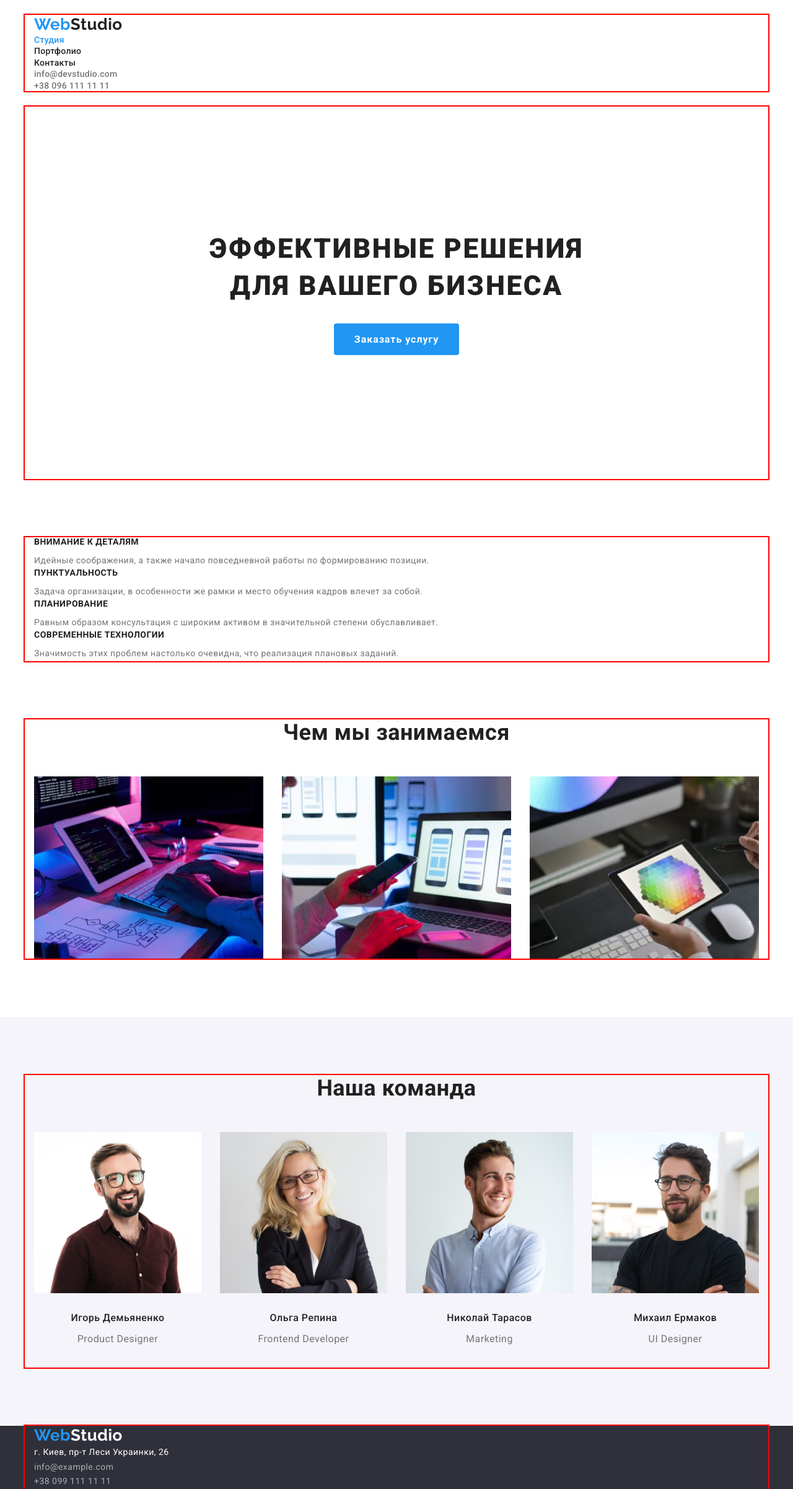
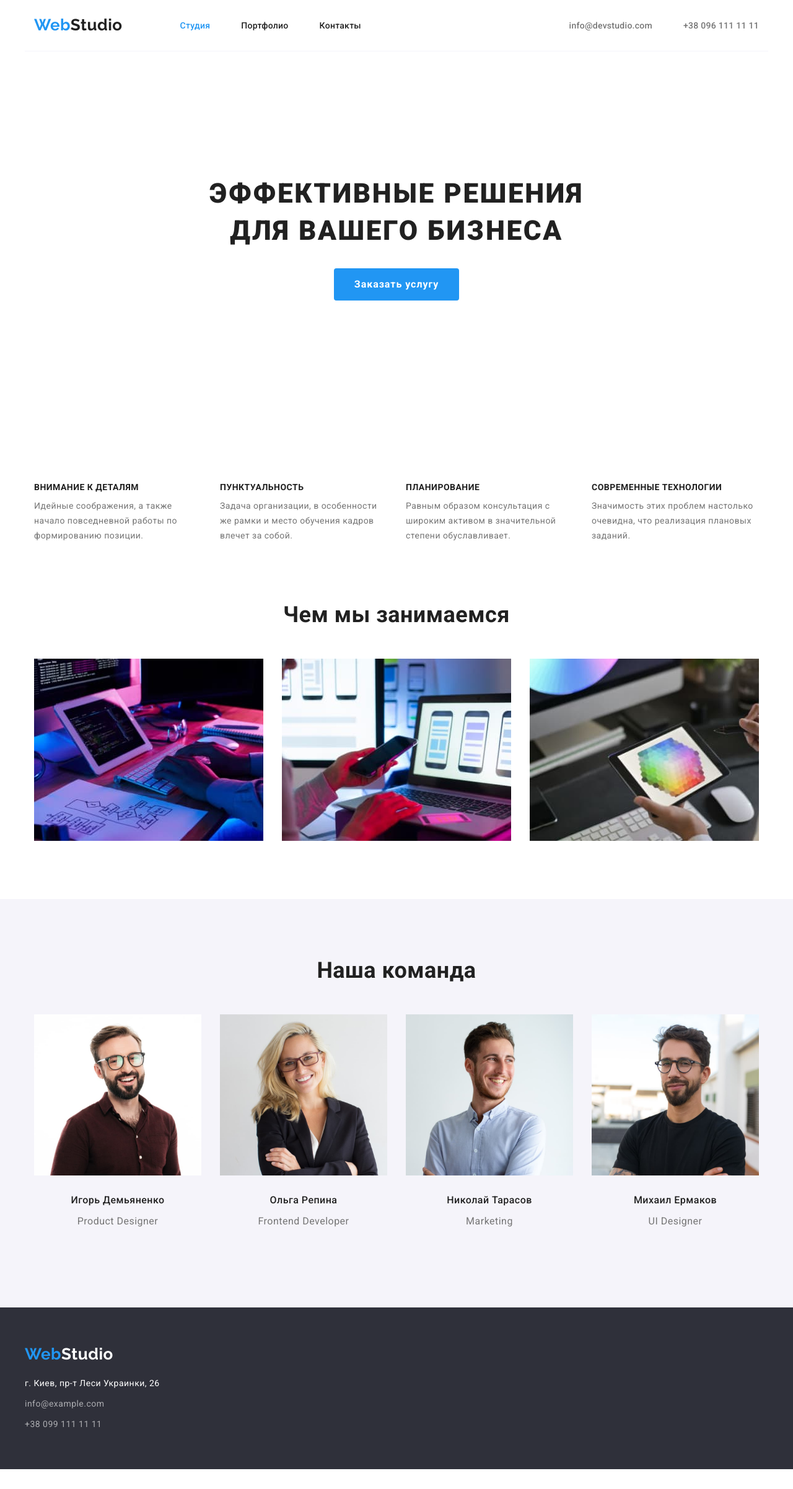
Before and after one commit to Krenichniy/goit-markup-hw-03, a plain HTML site: page index.html in a window 1280 px wide. Shown: the whole page at 62% size. After the commit the page ends 2371 px from the top, so only its background shows below. Drawn offline with nearby package versions, Linux system fonts and the light colour scheme.

Commit message:
Задал flex всем элементам, которым надо в тз. Создал сетки. добавил падинги

```diff
--- a/css/styles.css
+++ b/css/styles.css
@@ -20,7 +20,6 @@ width=1px height=1px  */
   --footer-section-color: #2f303a;
   --workers-section-color: #f5f4fa;
   --lower-contacts-color: rgba(255, 255, 255, 0.6);
-  --portfolio-section-color: #e5e5e5;
 }
 
 body {
@@ -37,24 +36,32 @@ img {
 
 /* Оформление хедера */
 header {
-  padding-top: 24px;
-  padding-bottom: 25px;
+}
+.header-container {
+  display: flex;
+  align-items: center;
+
+  border-bottom: 1px solid var(--secondary-white-color);
 }
 .container {
   width: 1200px;
   padding: 0 15px;
   margin-left: auto;
   margin-right: auto;
-  outline: 2px solid red;
 }
 /* Logo */
 .logo,
+.references-link,
 .link {
   color: var(--header-text-color);
 
   text-decoration: none;
 }
 .logo {
+  margin-right: 93px;
+  padding-top: 24px;
+  padding-bottom: 25px;
+
   font-family: Raleway, sans-serif;
   font-weight: 700;
   font-size: 26px;
@@ -64,22 +71,49 @@ header {
   color: var(--hover-text-color);
 }
 /* Nav */
-.references .link {
+
+.navigation {
+  display: flex;
+  align-items: center;
+}
+
+.references {
+  display: flex;
+}
+
+.references-link {
+  padding-top: 32px;
+  padding-bottom: 32px;
+
   font-weight: 500;
   font-size: 14px;
   line-height: 1.14;
   letter-spacing: 0.02em;
 }
-.references .link:hover,
-.references .link:focus {
+.references-link:hover,
+.references-link:focus {
   color: var(--hover-text-color);
 }
-.references .link.current {
+.references-link.current {
   color: var(--hover-text-color);
 }
+
+.references-item:not(:last-child) {
+  margin-right: 50px;
+}
+
 /* Contacts */
+.contacts {
+  display: flex;
+}
+.header-connect {
+  margin-left: auto;
+}
 .contacts .link {
   color: currentColor;
+
+  padding-top: 32px;
+  padding-bottom: 32px;
 
   font-weight: 500;
   font-size: 14px;
@@ -89,6 +123,15 @@ header {
 .contacts .link:hover,
 .contacts .link:focus {
   color: var(--hover-text-color);
+}
+
+.contacts-item:not(:last-child) {
+  margin-right: 50px;
+}
+
+.contacts-item {
+  padding-top: 32px;
+  padding-bottom: 32px;
 }
 
 .list {
@@ -109,7 +152,6 @@ header {
   padding: 200px 15px;
 
   text-align: center;
-  outline: 2px solid red;
 }
 .hero-title {
   margin-top: 0;
@@ -137,8 +179,20 @@ header {
   text-align: center;
 }
 /* Качества */
+
 .qualities {
   margin-bottom: 94px;
+}
+
+.qualities-list {
+  display: flex;
+  flex-wrap: wrap;
+  margin-left: -30px;
+}
+
+.qualities-item {
+  flex-basis: calc(100% / 4 - 30px);
+  margin-left: 30px;
 }
 .qualities .title {
   margin-top: 0;
@@ -168,14 +222,11 @@ header {
 }
 
 .technologies-item {
-  width: calc(100% / 3 - 30px);
+  flex-basis: calc(100% / 3 - 30px);
   margin-left: 30px;
 }
 /* Сотрудники */
-.workers-section {
-  padding-top: 94px;
-  padding-bottom: 94px;
-
+.workers {
   background-color: var(--workers-section-color);
 }
 
@@ -186,7 +237,7 @@ header {
 }
 
 .workers-item {
-  width: calc(100% / 4 - 30px);
+  flex-basis: calc(100% / 4 - 30px);
   margin-left: 30px;
 }
 
@@ -237,6 +288,10 @@ header {
 .footer {
   background-color: var(--footer-section-color);
 }
+.footer-container {
+  padding: 60px 0;
+}
+
 .footer-logo {
   color: var(--primary-white-color);
 
@@ -249,6 +304,9 @@ header {
 .location {
   color: var(--primary-white-color);
 
+  margin-top: 20px;
+  margin-bottom: 9px;
+
   font-style: normal;
   font-size: 14px;
   line-height: 1.71;
@@ -259,6 +317,10 @@ header {
 
   font-size: 14px;
   line-height: 1.71;
+}
+
+.lower-contacts-item:not(:last-child) {
+  margin-bottom: 9px;
 }
 
 /* Страница Портфолио*/
@@ -287,11 +349,31 @@ header {
 
 /* Примеры работ */
 .portfolio {
-  background-color: var(--portfolio-section-color);
+  background-color: var(--primary-white-color);
 }
 .buttons {
   margin-bottom: 50px;
+  display: flex;
+  justify-content: center;
 }
+
+.buttons-item:not(:first-child) {
+  margin-left: 8px;
+}
+
+.labors {
+  display: flex;
+  flex-wrap: wrap;
+  margin-left: -30px;
+  margin-bottom: -30px;
+}
+
+.labors-part {
+  flex-basis: calc(100% / 9 -30px);
+  margin-left: 30px;
+  margin-bottom: 30px;
+}
+
 .labors .title {
   margin-top: 0;
   margin-bottom: 4px;
@@ -314,5 +396,23 @@ header {
   line-height: 1.87;
 }
 .labors-item {
-  padding: 20px 0;
+  padding: 20px 24px;
+  border-left: 1px solid var(--secondary-white-color);
+  border-right: 1px solid var(--secondary-white-color);
+  border-bottom: 1px solid var(--secondary-white-color);
 }
+
+/* Спрятанные элементы */
+.visually-hidden {
+  position: absolute;
+  width: 1px;
+  height: 1px;
+  margin: -1px;
+  border: 0;
+  padding: 0;
+
+  white-space: nowrap;
+  clip-path: inset(100%);
+  clip: rect(0 0 0 0);
+  overflow: hidden;
+}
--- a/index.html
+++ b/index.html
@@ -25,23 +25,33 @@
   <body>
     <!-- Хедер с панелью нав и контактами -->
     <header>
-      <div class="container">
-        <nav>
+      <div class="container header-container">
+        <nav class="navigation">
           <a lang="en" href="./index.html" class="logo">
             <span class="logo-part" lang="en">Web</span>Studio
           </a>
 
           <ul class="references list">
-            <li><a href="./index.html" class="link current">Студия</a></li>
-            <li><a href="./portfolio.html" class="link">Портфолио</a></li>
-            <li><a href="" class="link">Контакты</a></li>
+            <li class="references-item">
+              <a href="./index.html" class="references-link current">Студия</a>
+            </li>
+            <li class="references-item">
+              <a href="./portfolio.html" class="references-link">Портфолио</a>
+            </li>
+            <li class="references-item"><a href="" class="references-link">Контакты</a></li>
           </ul>
         </nav>
 
-        <ul class="contacts list">
-          <li><a href="mailto:info@devstudio.com" class="link">info@devstudio.com</a></li>
-          <li><a href="tel:+380961111111" class="link">+38 096 111 11 11</a></li>
-        </ul>
+        <div class="header-connect">
+          <ul class="contacts list">
+            <li class="contacts-item">
+              <a href="mailto:info@devstudio.com" class="link">info@devstudio.com</a>
+            </li>
+            <li class="contacts-item">
+              <a href="tel:+380961111111" class="link">+38 096 111 11 11</a>
+            </li>
+          </ul>
+        </div>
       </div>
     </header>
 
@@ -60,17 +70,17 @@
       <!-- Наши главные качества-->
       <div class="section">
         <section class="qualities">
-          <!--<h2> Наши качества </h2>-->
+          <h2 class="visually-hidden">Наши качества</h2>
           <div class="container">
-            <ul class="qualities list">
-              <li>
+            <ul class="qualities-list list">
+              <li class="qualities-item">
                 <h3 class="title">Внимание к деталям</h3>
                 <p class="description">
                   Идейные соображения, а также начало повседневной работы по формированию позиции.
                 </p>
               </li>
 
-              <li>
+              <li class="qualities-item">
                 <h3 class="title">Пунктуальность</h3>
                 <p class="description">
                   Задача организации, в особенности же рамки и место обучения кадров влечет за
@@ -78,7 +88,7 @@
                 </p>
               </li>
 
-              <li>
+              <li class="qualities-item">
                 <h3 class="title">Планирование</h3>
                 <p class="description">
                   Равным образом консультация с широким активом в значительной степени
@@ -86,7 +96,7 @@
                 </p>
               </li>
 
-              <li>
+              <li class="qualities-item">
                 <h3 class="title">Современные технологии</h3>
                 <p class="description">
                   Значимость этих проблем настолько очевидна, что реализация плановых заданий.
@@ -130,7 +140,7 @@
         </section>
       </div>
       <!--Наши сотрудники-->
-      <section class="workers-section">
+      <section class="section workers">
         <div class="container">
           <h2 class="section-title">Наша команда</h2>
           <ul class="workers-list list">
@@ -191,16 +201,16 @@
     </main>
     <!--Футер с контактами-->
     <footer class="footer">
-      <div class="container">
+      <div class="container footer-container">
         <a href="./index.html" class="footer-logo"
           ><span class="logo-part" lang="en">Web</span>Studio
         </a>
         <address class="location">г. Киев, пр-т Леси Украинки, 26</address>
         <ul class="lower-contacts list">
-          <li>
+          <li class="lower-contacts-item">
             <a href="" class="link">info@example.com </a>
           </li>
-          <li>
+          <li class="lower-contacts-item">
             <a href="" class="link">+38 099 111 11 11</a>
           </li>
         </ul>
```
Also changed, not shown: portfolio.html (+44 -26 lines).
